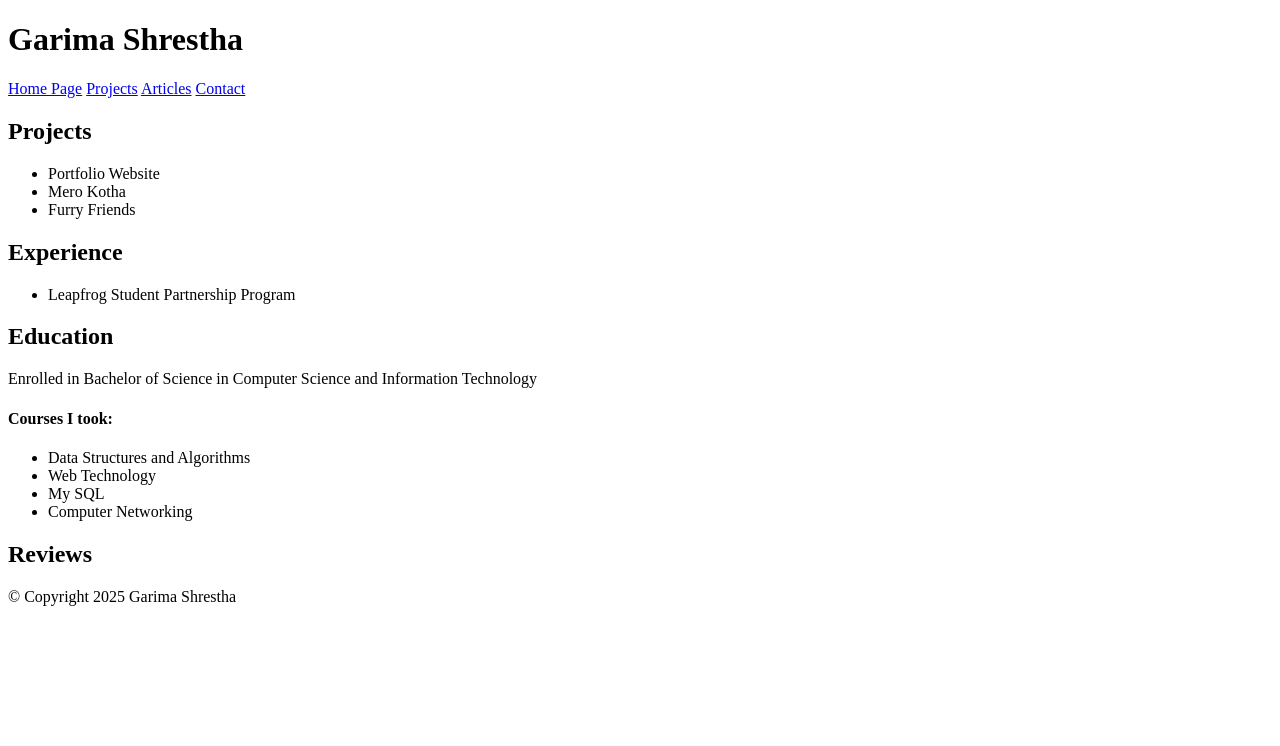
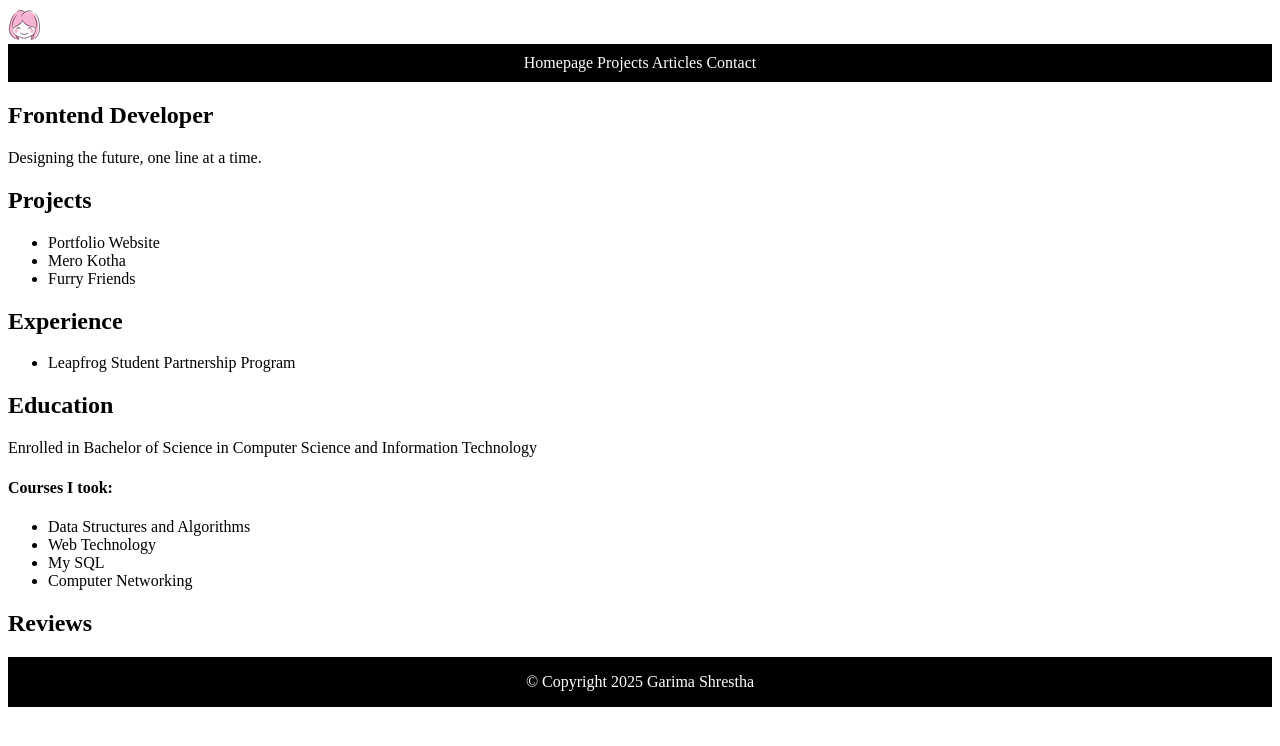
Before and after one commit to garimaa419/frontend-projects, a plain HTML site: page 02-html-website/index.html in a window 1280 px wide. Drawn offline with Linux system fonts and the light colour scheme.

Commit message:
finish simple html website

```diff
--- a/02-html-website/index.html
+++ b/02-html-website/index.html
@@ -8,32 +8,27 @@
     <meta name="keywords" content="HTML Website">
     <meta name="author" content="Garima Shrestha">
     <link rel="stylesheet" href="styles.css">
-
-    <link rel="icon" type="image/png" href="\images\garima-icon.png
-    ">
-
+    <link rel="icon" type="image/png" href="\images\profile-icon.png">
     <title>Simple HTML Website</title>
 
-    <!-- C:\Users\fengs\frontend-projects\02-html-website -->
-    <!-- C:\Users\fengs\frontend-projects\01-single-page-cv -->
-     <!-- C:\Users\fengs\frontend-projects\images -->
 </head>
 
 <body>
-    <header>
-        <div class="name">
-            <h1>Garima Shrestha</h1>
-        </div>
+    <img class="profile-icon" src="\images\profile-icon.png" href="index.html">
+    <header class="navbar">
          <nav>
-            <a href="index.html">Home Page</a>
+            <a href="index.html">Homepage</a>
             <a href="project.html">Projects</a>
             <a href="article.html">Articles</a>
-            <a href="contact.html">Contact</a>
-         </nav>
+            <a  href="contact.html">Contact</a>
+        </nav>
     </header>
 
     <main>
-
+        <div class="developer-bio">
+            <h2>Frontend Developer</h2>
+            <p>Designing the future, one line at a time.</p>
+        </div>
         <section class="projects">
             <h2>Projects</h2>
             <ul>
--- a/02-html-website/styles.css
+++ b/02-html-website/styles.css
@@ -0,0 +1,29 @@
+
+a {
+    color: white;
+    text-decoration: none;
+}
+
+.profile-icon {
+    height: 32px;
+    width: 32px;
+}
+
+.navbar {
+    display: flex;
+    align-items: center;
+    justify-content: space-around;
+    padding: 10px 10px;
+    border: 1px;
+    background-color: black;
+}
+
+footer {
+    display: flex;
+    align-items: center;
+    justify-content: space-around;
+    padding: 0px 10px;
+    border: 1px;
+    background-color: black;
+    color: white;
+  }
```
Also changed, not shown: 02-html-website/article.html (+34 -0 lines), 02-html-website/contact.html (+33 -0 lines), 02-html-website/project.html (+25 -0 lines), images/garima-icon.png (deleted), images/profile-icon.png (added).
